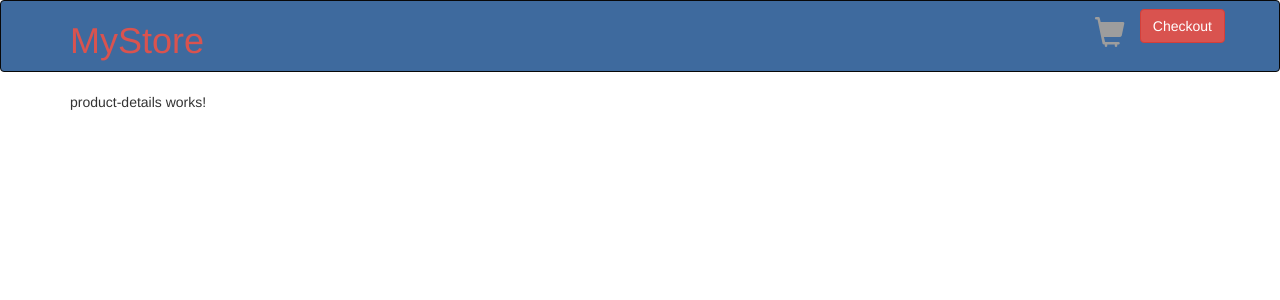
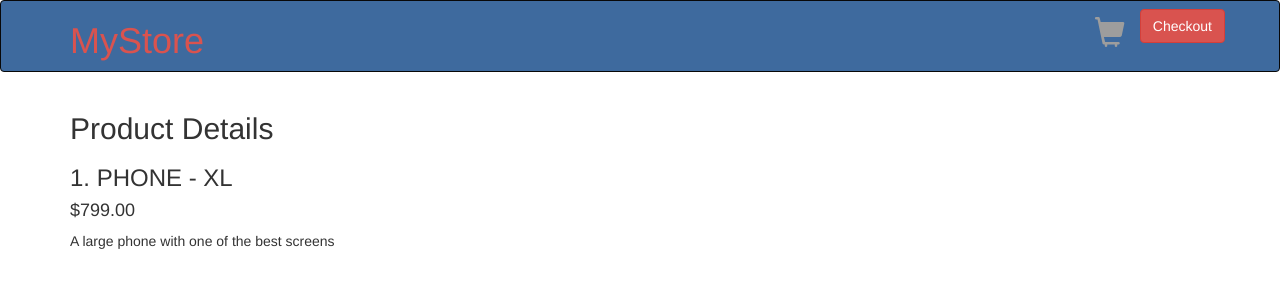
Before and after one commit to Chaitanya150895/mystore, an Angular app: page /products/0 in a window 1280 px wide. Shown: the top 300 px of the page. Built offline with nearby package versions, Linux system fonts and the light colour scheme.

Commit message:
Products are linked from the product list page to individual products. Users can click on a product name from the list to see details in a new view, with a distinct URL (route)

```diff
--- a/src/app/app.module.ts
+++ b/src/app/app.module.ts
@@ -25,8 +25,8 @@
     AppRoutingModule,
     ReactiveFormsModule,
     RouterModule.forRoot([
-      { path: '', component: ProductListComponent },
-      { path: 'products/:productId', component: ProductDetailsComponent },
+      { path: '', component: ProductListComponent }, //if there is nothing to show it;ll show this (the homepage-product list)
+      { path: 'products/:productId', component: ProductDetailsComponent }, //it'll show this if clicked
     ])
   ],
   providers: [],
--- a/src/app/product-details/product-details.component.html
+++ b/src/app/product-details/product-details.component.html
@@ -1,3 +1,8 @@
-<p>
-  product-details works!
-</p>
+<h2>Product Details</h2>
+
+<div *ngIf="product">
+  <h3>{{ product.name }}</h3>
+  <h4>{{ product.price | currency }}</h4>
+  <p>{{ product.description }}</p>
+
+</div>
--- a/src/app/product-details/product-details.component.ts
+++ b/src/app/product-details/product-details.component.ts
@@ -1,4 +1,7 @@
 import { Component, OnInit } from '@angular/core';
+import { ActivatedRoute } from '@angular/router';
+
+import { products } from '../products';
 
 @Component({
   selector: 'app-product-details',
@@ -6,10 +9,15 @@
   styleUrls: ['./product-details.component.css']
 })
 export class ProductDetailsComponent implements OnInit {
+  product;
 
-  constructor() { }
+  constructor(private route: ActivatedRoute,) { }
 
   ngOnInit() {
+
+    this.route.paramMap.subscribe(params => {
+      this.product = products[+params.get('productId')];
+    });
   }
 
 }
```
